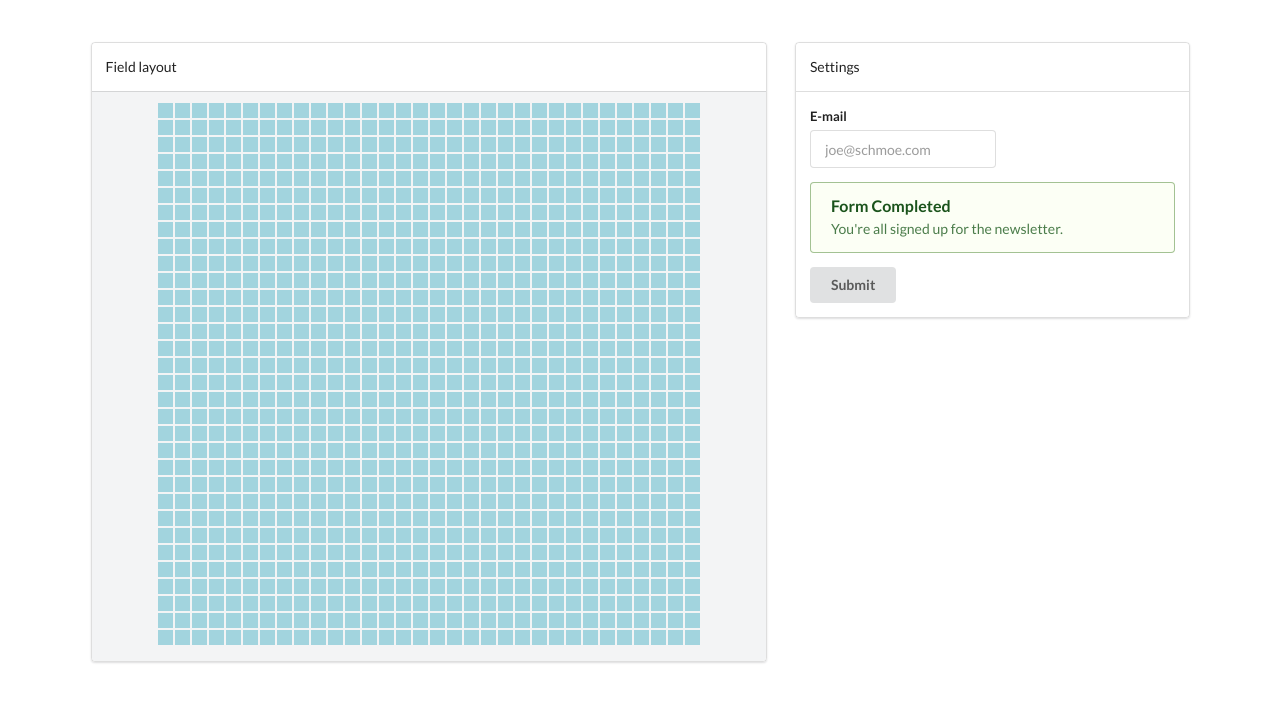
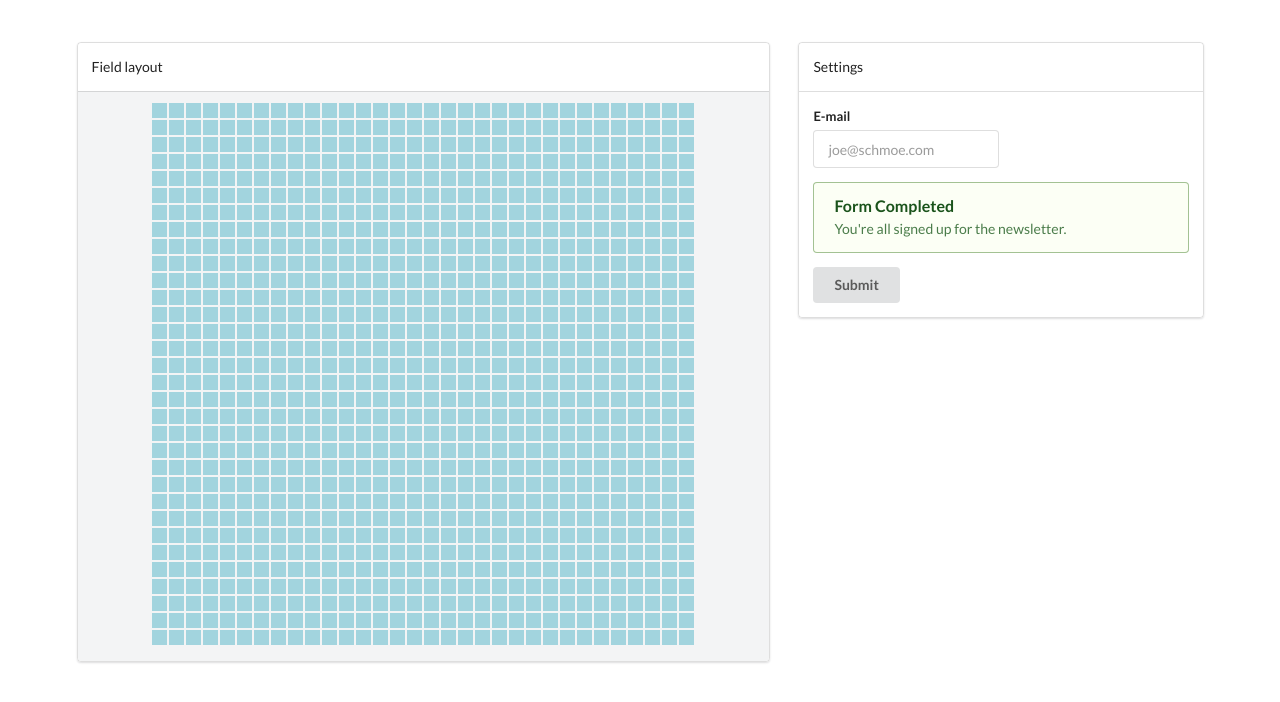
Before and after one commit to prilutskiy/ledpad, a website: page manager/ui/index.html in a window 1280 px wide. Shown: the part 56-758 px from the top of the page. Drawn offline with Linux system fonts and the light colour scheme; files that its build step writes are made by us from their sources.

Commit message:
simple ui added

```diff
--- a/manager/ui/css/field.css
+++ b/manager/ui/css/field.css
@@ -1,15 +1,13 @@
+.field-container {
+
+}
 .field{
     margin: auto;
     display: table;
 }
-
-.field-container {
-}
-
 .field-row{
     margin: -3px;
 }
-
 .field-cell{
     padding: 0;
     margin: 0px 1px;
--- a/manager/ui/index.html
+++ b/manager/ui/index.html
@@ -27,7 +27,7 @@
     </div>
 
     <div class="ui main container">
-        <div class="ui stackable grid container">
+        <div class="ui grid">
             <div class="row">
                 <div class="ten wide column">
                     <ui-view>
```
